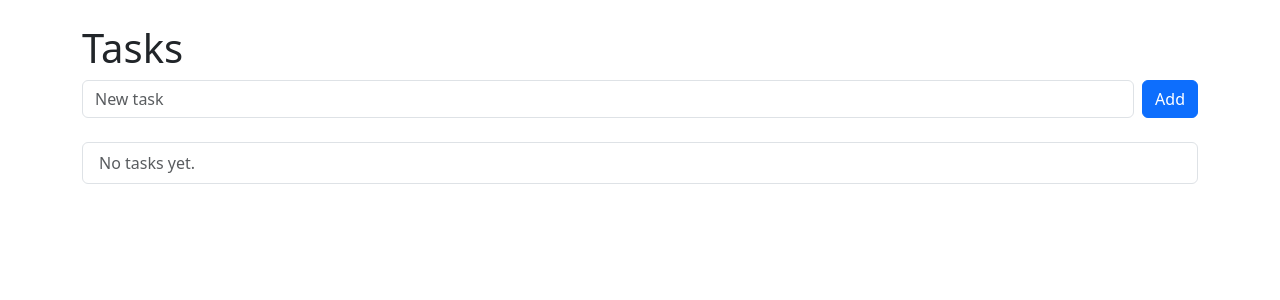
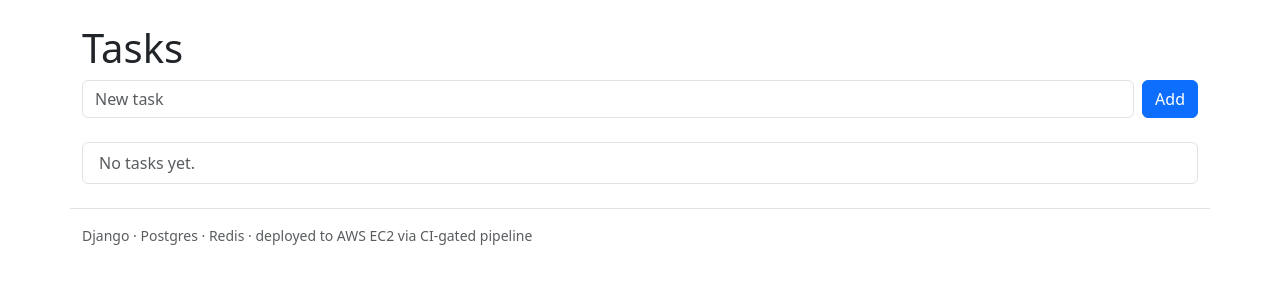
Before and after one commit to dweng0/pippins, a Django app: page / in a window 1280 px wide. Shown: the part 56-356 px from the top of the page. Run offline with Django 5.2, Linux system fonts and the light colour scheme; data that the repository does not hold is empty.

Commit message:
Add footer (end-to-end pipeline check)
Co-Authored-By: Claude Sonnet 5 <noreply@anthropic.com>
Claude-Session: https://claude.ai/code/session_013psXAZYKgqMJzwKjo6JsEU

```diff
--- a/templates/base.html
+++ b/templates/base.html
@@ -17,6 +17,10 @@
     {% block content %}{% endblock %}
   </main>
 
+  <footer class="container py-3 text-muted small border-top" data-cy="footer">
+    Django · Postgres · Redis · deployed to AWS EC2 via CI-gated pipeline
+  </footer>
+
   <script src="https://cdn.jsdelivr.net/npm/bootstrap@5.3.3/dist/js/bootstrap.bundle.min.js"></script>
 </body>
 </html>
```
